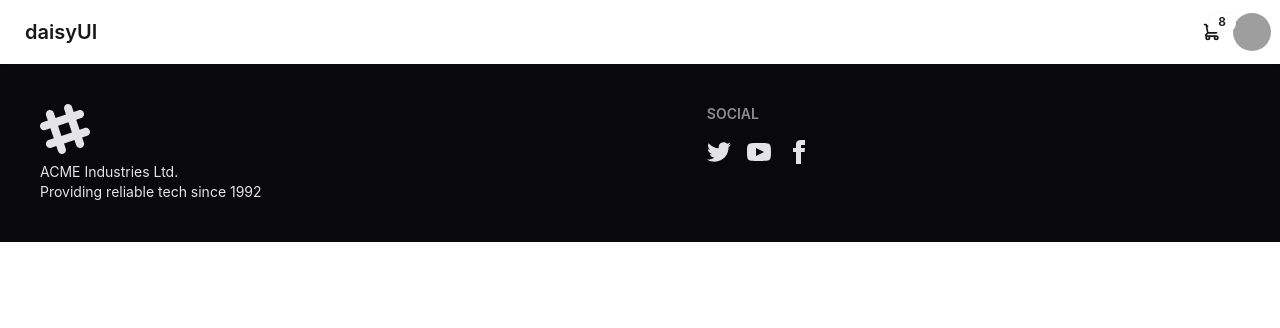
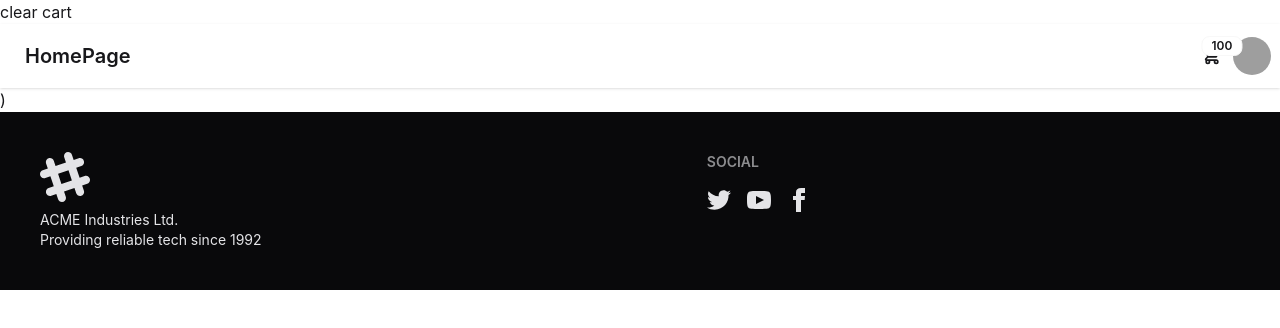
Before and after one commit to BasharAlwarad/fake_E_commerce, a React (Vite) app: page / in a window 1280 px wide. Shown: the top 328 px of the page. Built offline with nearby package versions, Linux system fonts and the light colour scheme; grey boxes are pictures that could not be loaded.

Commit message:
Added Something

```diff
--- a/src/App.jsx
+++ b/src/App.jsx
@@ -1,10 +1,13 @@
 import Nav from './components/Nav.jsx';
+import {useState} from 'react'
 import Footer from './components/Footer.jsx';
 
 const App = () => {
+  const [cart, setCart] = useState(100)
   return (
     <>
-      <Nav />
+      <button onClick={()=>setCart(0)}>clear cart</button>
+      <Nav cart={cart}/>)
       <Footer />
     </>
   );
--- a/src/components/Nav.jsx
+++ b/src/components/Nav.jsx
@@ -1,8 +1,8 @@
-const Nav = () => {
+const Nav = ({cart}) => {
   return (
     <div className="navbar bg-base-100 shadow-sm">
       <div className="flex-1">
-        <a className="btn btn-ghost text-xl">daisyUI</a>
+        <a className="btn btn-ghost text-xl">HomePage</a>
       </div>
       <div className="flex-none">
         <div className="dropdown dropdown-end">
@@ -23,7 +23,7 @@ const Nav = () => {
                   d="M3 3h2l.4 2M7 13h10l4-8H5.4M7 13L5.4 5M7 13l-2.293 2.293c-.63.63-.184 1.707.707 1.707H17m0 0a2 2 0 100 4 2 2 0 000-4zm-8 2a2 2 0 11-4 0 2 2 0 014 0z"
                 />{' '}
               </svg>
-              <span className="badge badge-sm indicator-item">8</span>
+              <span className="badge badge-sm indicator-item">{cart}</span>
             </div>
           </div>
           <div
```
